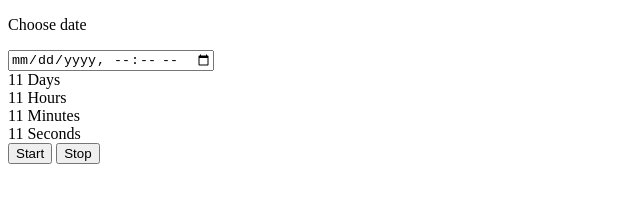
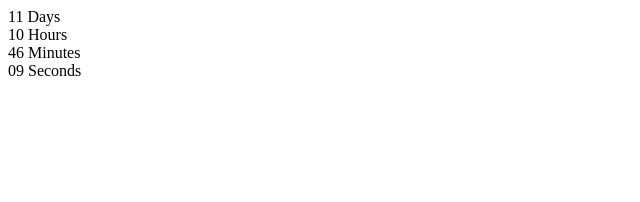
Before and after one commit to Mariia1986/goit-js-hw-11-timer, a plain HTML site: page index.html in a window 1280 px wide. Shown: the whole page, without its empty margins (0-640 px from the left). Drawn offline with Linux system fonts and the light colour scheme.

Commit message:
сделан класс с таймером

```diff
--- a/index.html
+++ b/index.html
@@ -7,8 +7,8 @@
 </head>
 <body>
     <div class="timer" id="timer-1">
-      <p>Choose date</p>
-      <input type="datetime-local" data-input />
+      <!-- <p>Choose date</p> -->
+      <!-- <input type="datetime-local" data-input /> -->
         <div class="field">
           <span class="value" data-value="days">11</span>
           <span class="label">Days</span>
@@ -29,8 +29,8 @@
           <span class="label">Seconds</span>
         </div>
       </div>
-      <button data-action="start">Start</button>
-      <button data-action="stop">Stop</button>
+      <!-- <button data-action="start">Start</button>
+      <button data-action="stop">Stop</button> -->
       <script src="./index.js"></script>
 </body>
 </html>
--- a/index.js
+++ b/index.js
@@ -1,20 +1,45 @@
+class CountdownTimer {
+  constructor({ selector, targetDate }) {
+    this.targetDate = targetDate;
+    this.timer = document.getElementById(selector);
+    this.days = this.timer.querySelector('span[data-value="days"]');
+    this.hours = this.timer.querySelector('span[data-value="hours"]');
+    this.mins = this.timer.querySelector('span[data-value="mins"]');
+    this.secs = this.timer.querySelector('span[data-value="secs"]');
+  }
 
-const days = Math.floor(time / (1000 * 60 * 60 * 24));
-const hours = Math.floor((time % (1000 * 60 * 60 * 24)) / (1000 * 60 * 60));
-const mins = Math.floor((time % (1000 * 60 * 60)) / (1000 * 60));
-const secs = Math.floor((time % (1000 * 60)) / 1000);
+  calcTime(time) {
+    const days = this.pad(Math.floor(time / (1000 * 60 * 60 * 24)));
+    const hours = this.pad(
+      Math.floor((time % (1000 * 60 * 60 * 24)) / (1000 * 60 * 60))
+    );
+    const mins = this.pad(Math.floor((time % (1000 * 60 * 60)) / (1000 * 60)));
+    const secs = this.pad(Math.floor((time % (1000 * 60)) / 1000));
+    return { days, hours, mins, secs };
+  }
 
-const refs ={
-    days:document.querySelector('[data-value="days"]'),
-    hours:document.querySelector('[data-value="hours"]'),
-    hours:document.querySelector('[data-value="mins"]'),
-    hours:document.querySelector('[data-value="secs"]'),
-    date: document.querySelector('[data-input]')
+  timerTime() {
+    let time = this.targetDate - Date.now();
+    const { days, hours, mins, secs } = this.calcTime(time);
+    this.days.textContent = days;
+    this.hours.textContent = hours;
+    this.mins.textContent = mins;
+    this.secs.textContent = secs;
+  }
+  pad(value) {
+    return String(value).padStart(2, "0");
+  }
+
+  start() {
+    this.timerTime();
+    setInterval(() => {
+      this.timerTime();
+    }, 1000);
+  }
 }
 
-new CountdownTimer({
-    selector: '#timer-1',
-    targetDate: new Date('Jul 17, 2019'),
-  });
-
-  const inputDate = new Date(refs.date.value)
+const countdownTillNewYear = new CountdownTimer({
+  selector: "timer-1",
+  targetDate: new Date("Jan 1, 2021"),
+});
+countdownTillNewYear.start();
```
